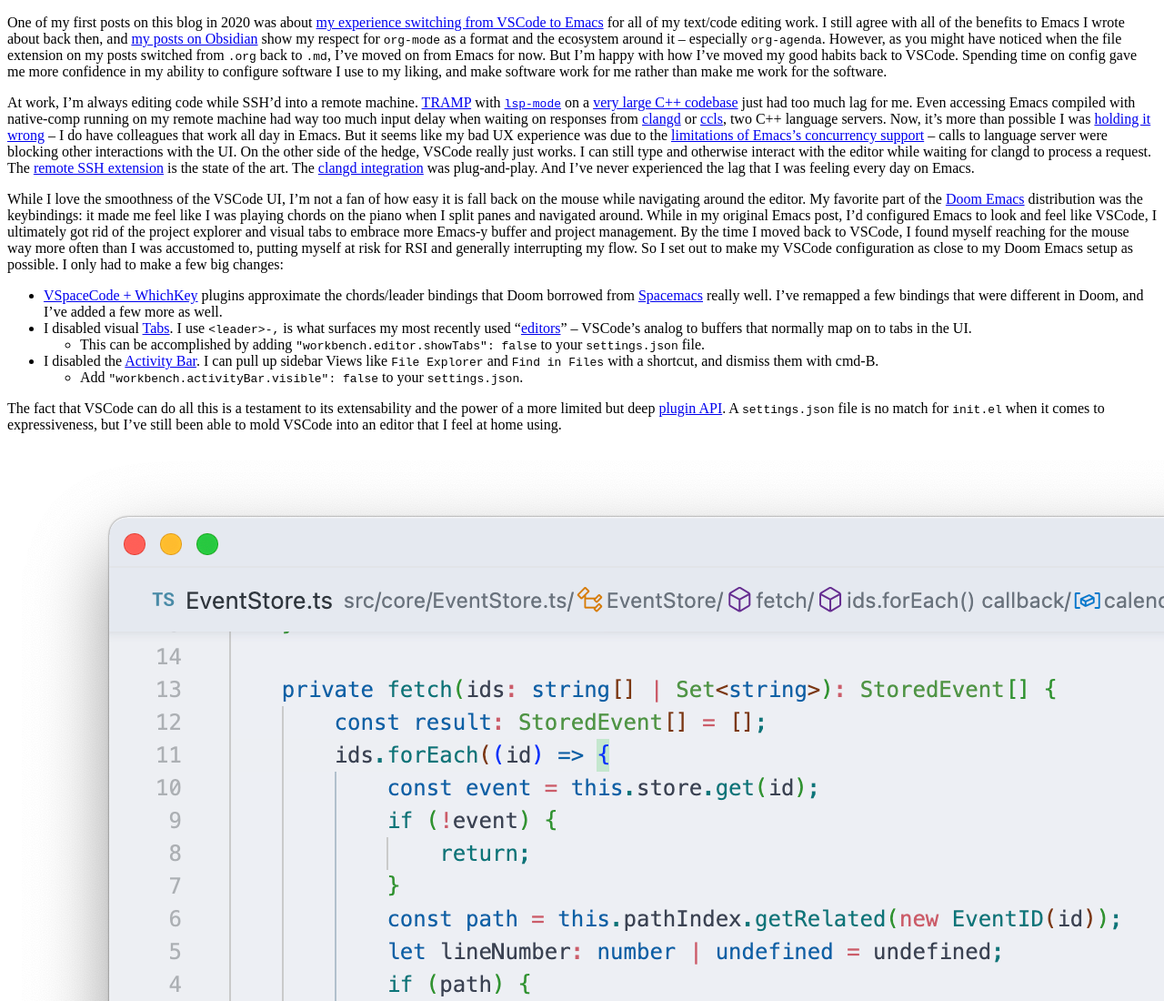
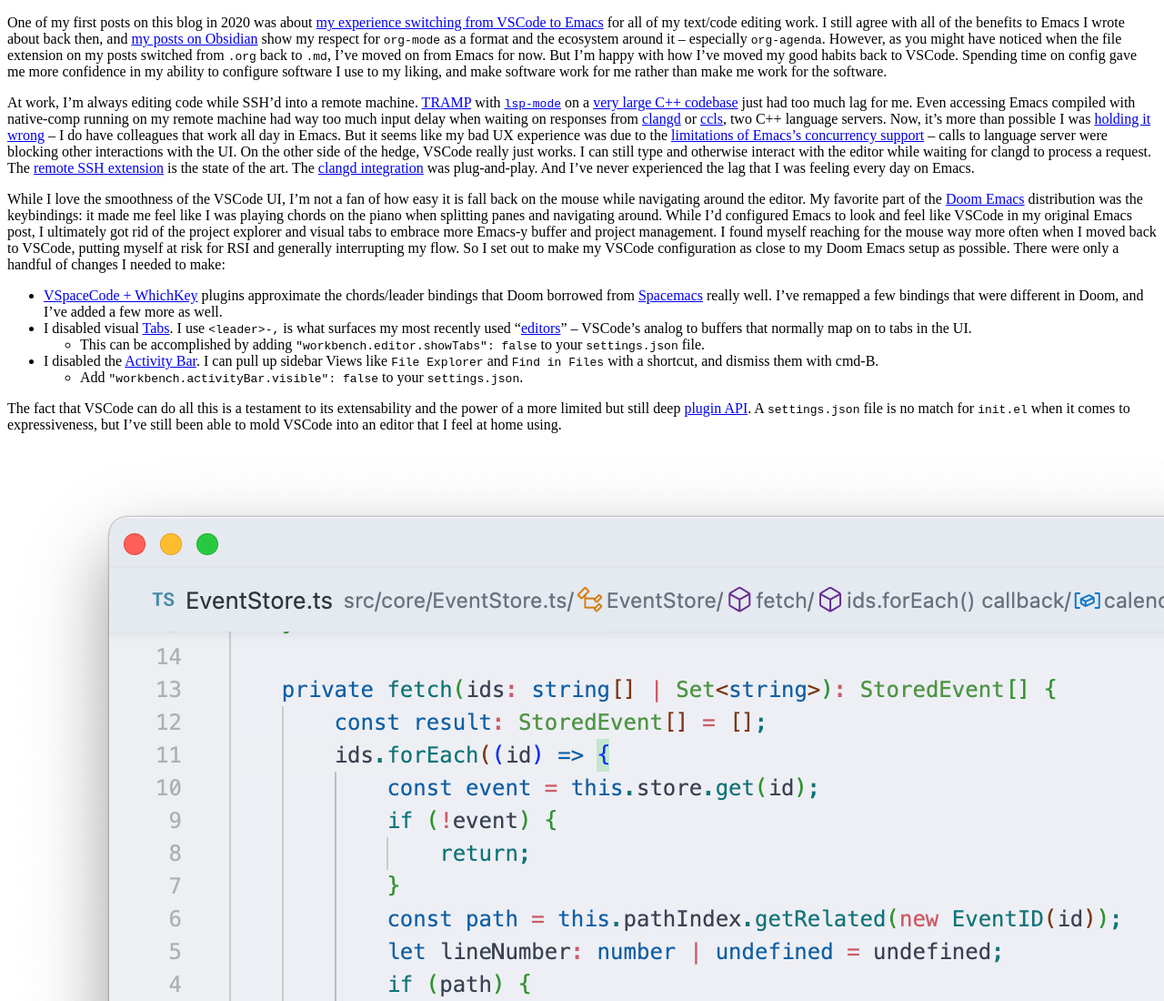
Before and after one commit to davish/davi.sh, an Astro site: page /blog/2023/01/vscode-like-emacs in a window 1280 px wide. Shown: the top 1100 px of the page at 91% size. Built offline with nearby package versions, Linux system fonts and the light colour scheme; Astro itself is replaced by a stand-in of ours.

Commit message:
more edits

```diff
--- a/src/pages/blog/2023/01/vscode-like-emacs.md
+++ b/src/pages/blog/2023/01/vscode-like-emacs.md
@@ -3,14 +3,14 @@
 date: 2023-01-24
 draft: false
 tags: ["vscode", "emacs", "texteditors", "configuration"]
-description: "Playing VSCode like a Maestro"
+description: "Un-bundling text editing"
 ---
 
 One of my first posts on this blog in 2020 was about [my experience switching from VSCode to Emacs](https://davi.sh/blog/2020/03/switching-to-emacs/) for all of my text/code editing work. I still agree with all of the benefits to Emacs I wrote about back then, and [my posts on Obsidian](https://davi.sh/blog/2022/01/obsidian-zero/) show my respect for `org-mode` as a format and the ecosystem around it – especially `org-agenda`. However, as you might have noticed when the file extension on my posts switched from `.org` back to `.md`, I've moved on from Emacs for now. But I'm happy with how I've moved my good habits back to VSCode. Spending time on config gave me more confidence in my ability to configure software I use to my liking, and make software work for me rather than make me work for the software.
 
 At work, I'm always editing code while SSH'd into a remote machine. [TRAMP](https://www.gnu.org/software/tramp/) with [`lsp-mode`](https://github.com/emacs-lsp/lsp-mode) on a [very large C++ codebase](https://github.com/mongodb/mongo) just had too much lag for me. Even accessing Emacs compiled with native-comp running on my remote machine had way too much input delay when waiting on responses from [clangd](https://clangd.llvm.org) or [ccls](https://github.com/MaskRay/ccls), two C++ language servers. Now, it's more than possible I was [holding it wrong](https://www.wired.com/2010/06/iphone-4-holding-it-wrong/) – I do have colleagues that work all day in Emacs.  But it seems like my bad UX experience was due to the [limitations of Emacs's concurrency support](https://www.gnu.org/software/emacs/manual/html_node/elisp/Threads.html) – calls to language server were blocking other interactions with the UI. On the other side of the hedge, VSCode really just works. I can still type and otherwise interact with the editor while waiting for clangd to process a request. The [remote SSH extension](https://code.visualstudio.com/docs/remote/ssh) is the state of the art. The [clangd integration](https://marketplace.visualstudio.com/items?itemName=llvm-vs-code-extensions.vscode-clangd) was plug-and-play. And I've never experienced the lag that I was feeling every day on Emacs.
 
-While I love the smoothness of the VSCode UI, I'm not a fan of how easy it is fall back on the mouse while navigating around the editor. My favorite part of the [Doom Emacs](https://github.com/doomemacs/doomemacs) distribution was the keybindings: it made me feel like I was playing chords on the piano when I split panes and navigated around. While in my original Emacs post, I'd configured Emacs to look and feel like VSCode, I ultimately got rid of the project explorer and visual tabs to embrace more Emacs-y buffer and project management. By the time I moved back to VSCode, I found myself reaching for the mouse way more often than I was accustomed to, putting myself at risk for RSI and generally interrupting my flow. So I set out to make my VSCode configuration as close to my Doom Emacs setup as possible. I only had to make a few big changes:
+While I love the smoothness of the VSCode UI, I'm not a fan of how easy it is fall back on the mouse while navigating around the editor. My favorite part of the [Doom Emacs](https://github.com/doomemacs/doomemacs) distribution was the keybindings: it made me feel like I was playing chords on the piano when splitting panes and navigating around. While I'd configured Emacs to look and feel like VSCode in my original Emacs post, I ultimately got rid of the project explorer and visual tabs to embrace more Emacs-y buffer and project management. I found myself reaching for the mouse way more often when I moved back to VSCode, putting myself at risk for RSI and generally interrupting my flow. So I set out to make my VSCode configuration as close to my Doom Emacs setup as possible. There were only a handful of changes I needed to make:
 
 - [VSpaceCode + WhichKey](https://vspacecode.github.io) plugins approximate the chords/leader bindings that Doom borrowed from [Spacemacs](https://www.spacemacs.org) really well. I've remapped a few bindings that were different in Doom, and I've added a few more as well.
 - I disabled visual [Tabs](https://code.visualstudio.com/docs/getstarted/userinterface#_tabs). I use `<leader>-,` is what surfaces my most recently used "[editors](https://code.visualstudio.com/docs/getstarted/userinterface#_open-editors)" – VSCode's analog to buffers that normally map on to tabs in the UI.
@@ -18,7 +18,7 @@
 - I disabled the [Activity Bar](https://code.visualstudio.com/docs/getstarted/userinterface#_activity-bar). I can pull up sidebar Views like `File Explorer` and `Find in Files` with a shortcut, and dismiss them with cmd-B.
 	- Add `"workbench.activityBar.visible": false` to your `settings.json`.
 
-The fact that VSCode can do all this is a testament to its extensability and the power of a more limited but deep [plugin API](https://code.visualstudio.com/api). A `settings.json` file is no match for `init.el` when it comes to expressiveness, but I've still been able to mold VSCode into an editor that I feel at home using.
+The fact that VSCode can do all this is a testament to its extensability and the power of a more limited but still deep [plugin API](https://code.visualstudio.com/api). A `settings.json` file is no match for `init.el` when it comes to expressiveness, but I've still been able to mold VSCode into an editor that I feel at home using.
 
 
 ![Configured VSCode Screenshot](/blog/images/vscode-screenshot.png)
```
